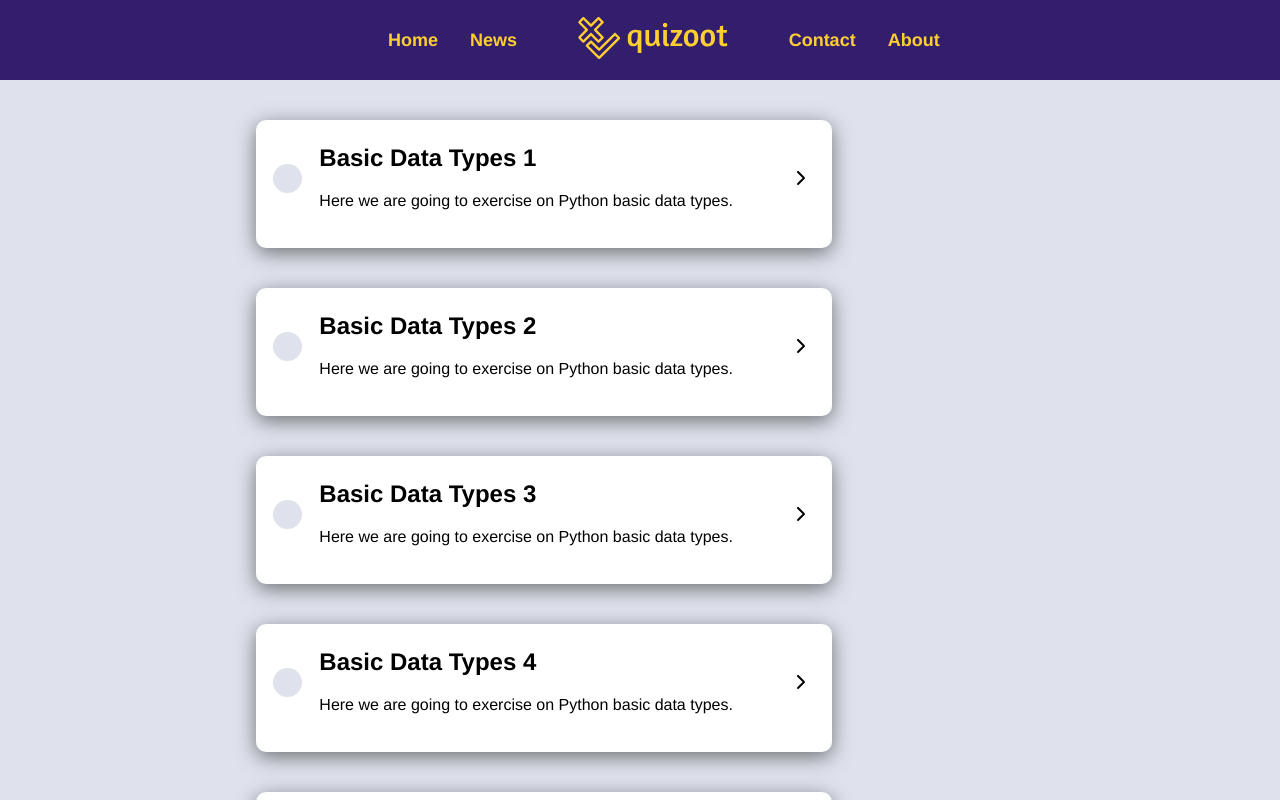
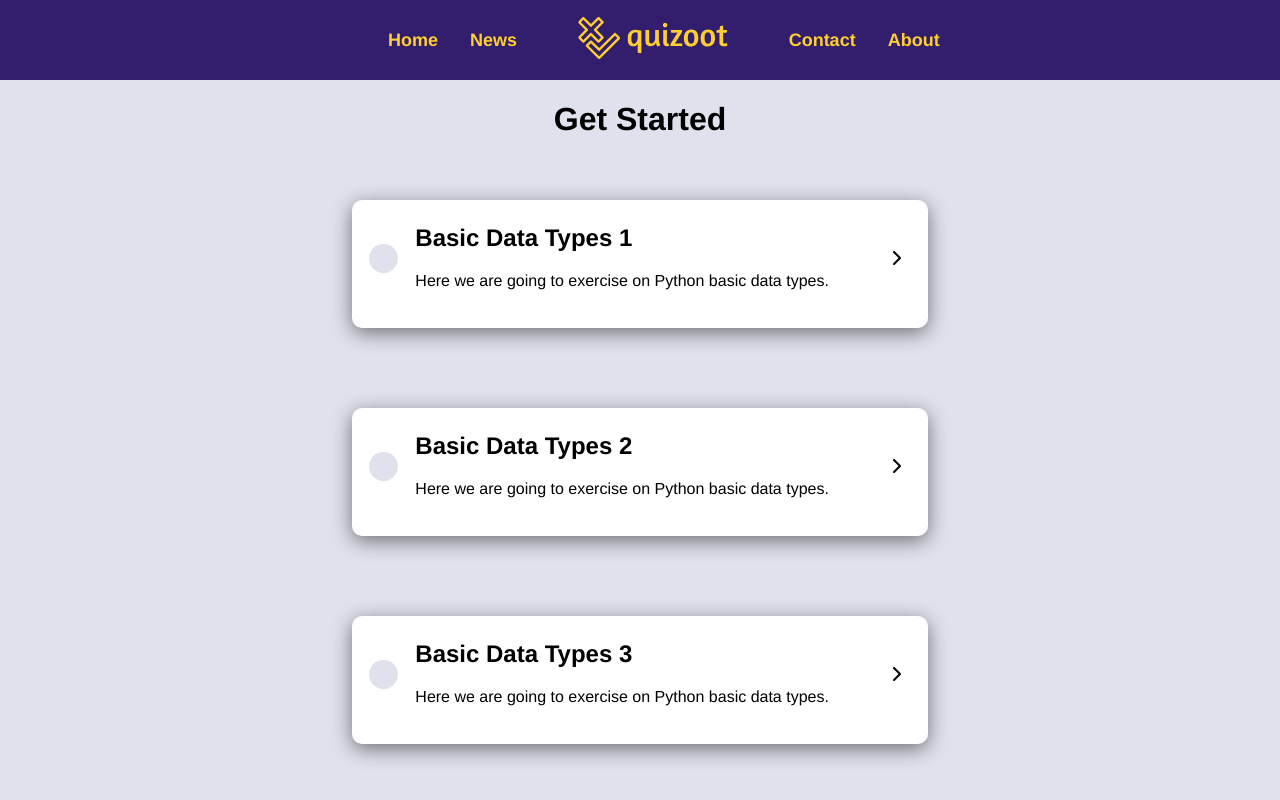
Before and after one commit to YacineSteeve/quizoot, a Vue app in the folder frontend/: page / in a window 1280 px wide. Built offline with nearby package versions, Linux system fonts and the light colour scheme.

Commit message:
feat(homepage): create a component for the home page (containing quiz cards)

```diff
--- /dev/null
+++ b/frontend/src/components/Home.vue
@@ -0,0 +1,27 @@
+<script setup lang="ts">
+    import QuizCard from'@/components/QuizCard.vue';
+
+    // Retrieve quizzes list (maybe from routed url params) and pass it to the template
+</script>
+
+<template>
+    <div class="home-container">
+        <div class="">
+            <h1>Get Started</h1>
+        </div>
+        <!-- Quiz details will be inserted as attributes to QuizCard components
+            for each quiz in quizzes list -->
+        <QuizCard v-for="num in [1, 2, 3, 4, 5, 6, 7]" v-bind:index="num"/>
+    </div>
+</template>
+
+<style scoped>
+.home-container {
+    display: flex;
+    flex-direction: column;
+    justify-content: flex-start;
+    align-items: center;
+    width: 100%;
+    height: 100%;
+}
+</style>
--- a/frontend/src/components/Main.vue
+++ b/frontend/src/components/Main.vue
@@ -1,12 +1,11 @@
 <script setup lang="ts">
-import QuizCard from "@/components/QuizCard.vue";
 
 </script>
 
 <template>
     <div class="main-container">
         <div class="main">
-            <QuizCard v-for="num in [1, 2, 3, 4, 5, 6, 7]" v-bind:index="num"/>
+            <router-view></router-view>
         </div>
     </div>
 </template>
--- a/frontend/src/scripts/routes.ts
+++ b/frontend/src/scripts/routes.ts
@@ -1,6 +1,11 @@
 import type {RouteRecordRaw} from 'vue-router';
 
 const routes: Array<RouteRecordRaw> = [
+    {
+        path: '/',
+        name: 'Home',
+        component: () => import('@/components/Home.vue')
+    },
 ];
 
 export default routes;
```
